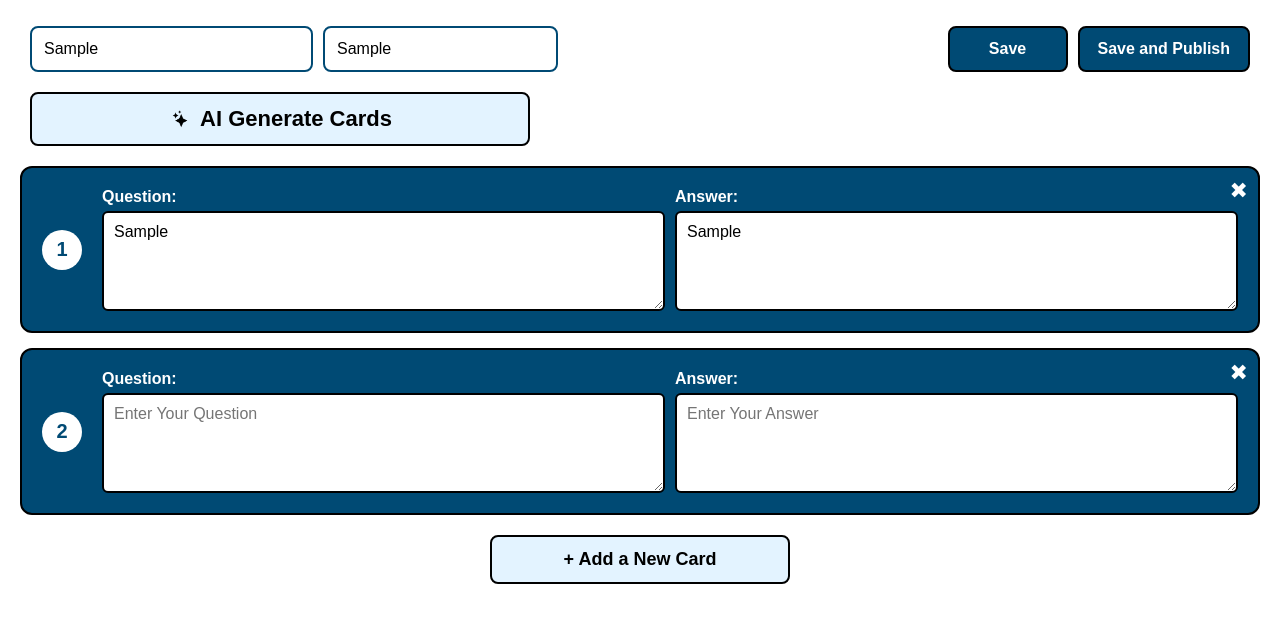
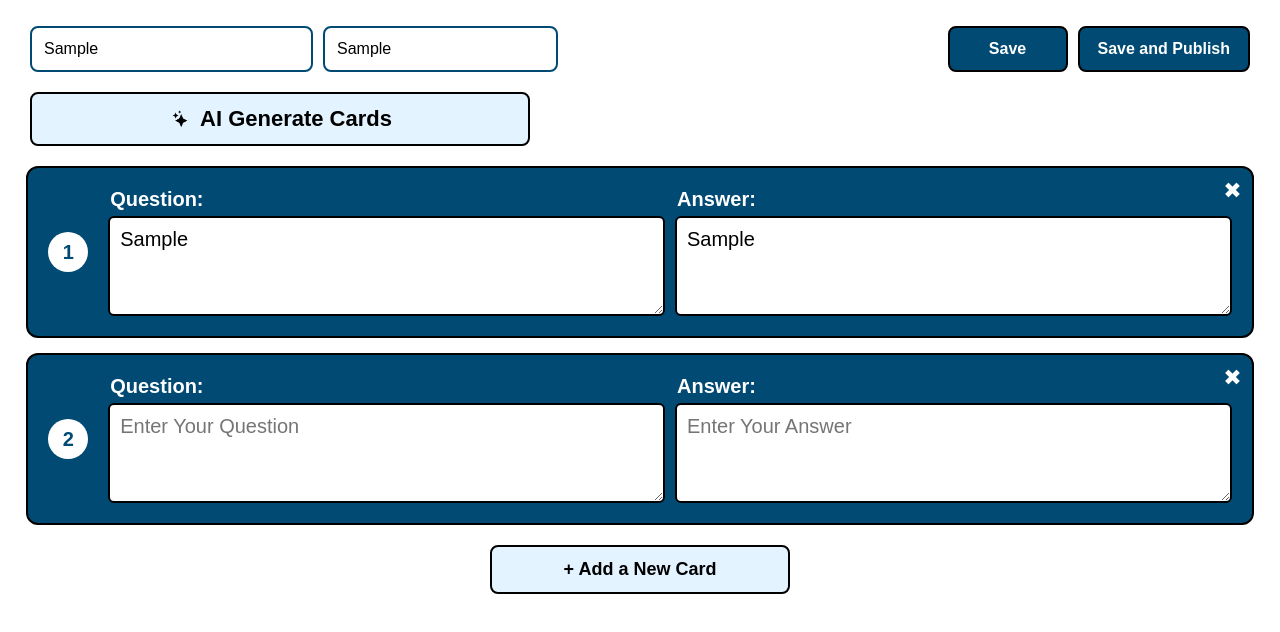
Before and after one commit to Colin-Posat/Fliply, a plain HTML site: page html/set_creation/set_creator.html in a window 1280 px wide. Both pictures are taken after typing "Sample", "Sample", "Sample", "Sample" into the empty fields and a click on the button "+ Add a New Card". Shown: the part 64-696 px from the top of the page. Drawn offline with Linux system fonts and the light colour scheme; a web font is replaced by a local one.

Commit message:
made cards bigger when creating

```diff
--- a/css/set_creation/set_creator.css
+++ b/css/set_creation/set_creator.css
@@ -162,8 +162,8 @@ body {
 
 /* Flashcard Container (Below AI Generate Button) */
 .flashcard-container {
-    width: 100%;
-    max-width: 1700px;
+    width: 99%;
+
     margin-top: 20px; /* Ensure space below AI Generate Button */
     display: flex;
     flex-direction: column;
@@ -211,15 +211,16 @@ body {
 }
 
 label {
-    font-size: 16px;
+    font-size: 20px;
     font-weight: bold;
+    margin-left: 2px;
 }
 
 textarea {
     width: 100%;
     height:100px;
     padding: 10px;
-    font-size: 16px;
+    font-size: 20px;
     border-radius: 6px;
     border: 2px solid var(--black);
     outline: none;
--- a/js/created_sets.js
+++ b/js/created_sets.js
@@ -3,7 +3,7 @@ document.addEventListener("DOMContentLoaded", function () {
     const savedSets = JSON.parse(localStorage.getItem("flashcardSets")) || [];
 
     if (savedSets.length === 0) {
-        setsContainer.innerHTML = "<p>No sets created yet.</p>";
+
         return;
     }
 
--- a/js/set_creator.js
+++ b/js/set_creator.js
@@ -45,6 +45,7 @@ document.addEventListener("DOMContentLoaded", () => {
         const deleteButton = document.createElement("button");
         deleteButton.classList.add("delete-card");
         deleteButton.innerHTML = "✖";
+
         deleteButton.addEventListener("click", () => {
             flashcard.remove();
             updateCardNumbers();
@@ -61,9 +62,9 @@ document.addEventListener("DOMContentLoaded", () => {
 
     // Function to update card numbers after adding/removing
     function updateCardNumbers() {
-        const cards = document.querySelectorAll(".flashcard .card-number");
-        cards.forEach((card, index) => {
-            card.textContent = index + 1; // Re-number the cards dynamically
+        const flashcards = document.querySelectorAll(".flashcard");
+        flashcards.forEach((card, index) => {
+            card.querySelector(".card-number").textContent = index + 1; // Reassign numbers correctly
         });
     }
 
```
